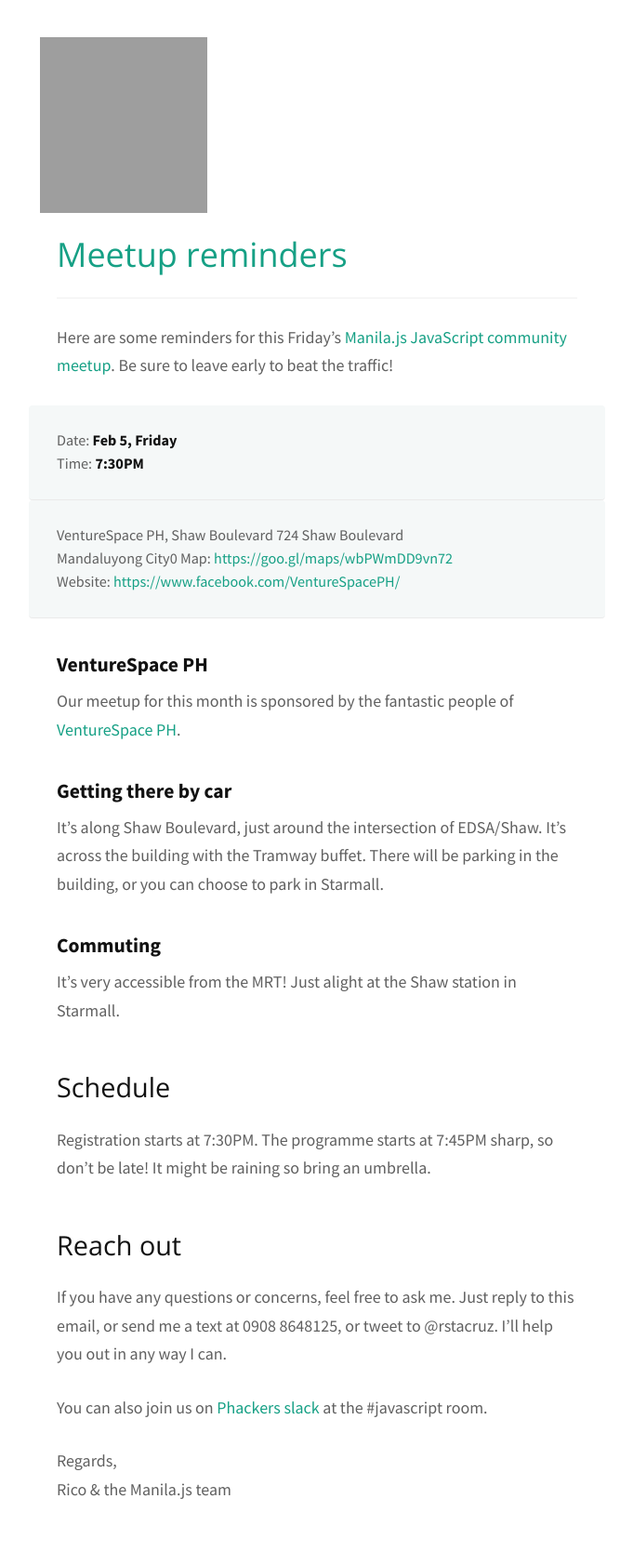
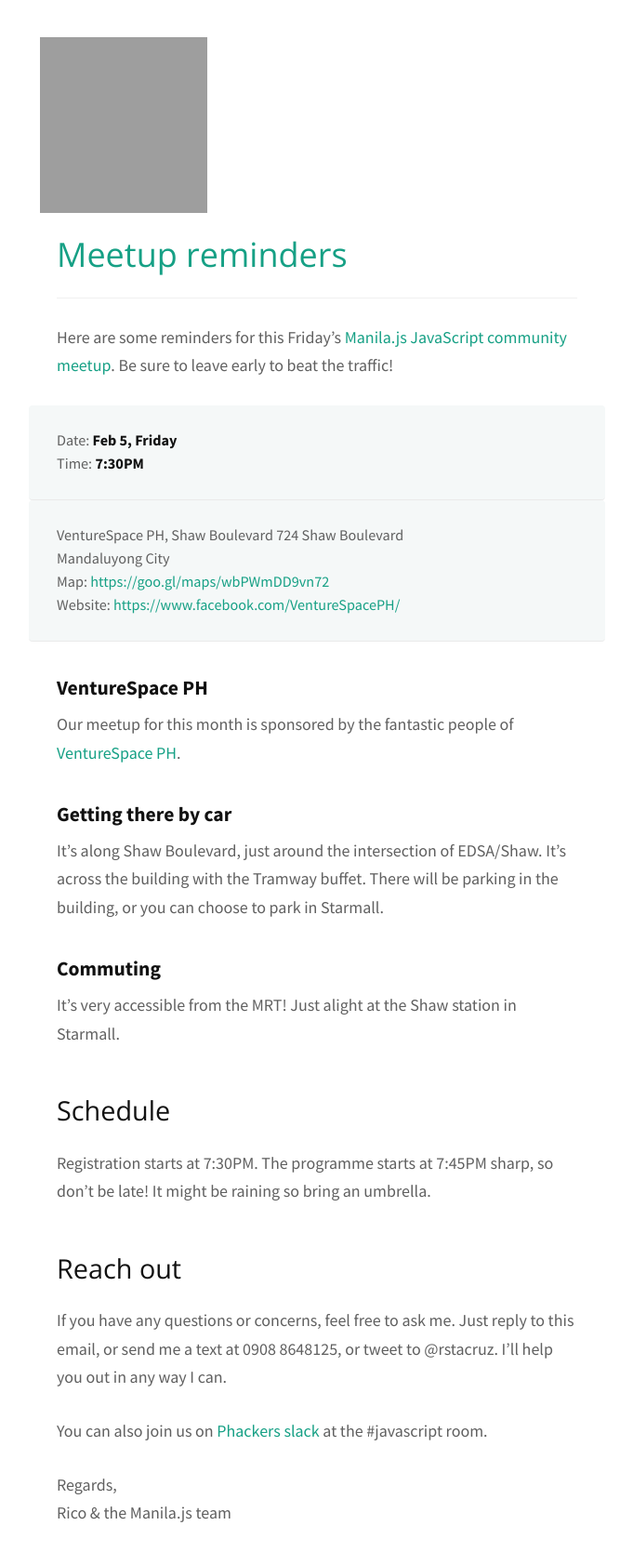
Before and after one commit to manilajs/manilajs.com, a Jekyll site: the page built from _posts/2016-02-01-016-welcome.md, in a window 1280 px wide. Shown: the whole page at 93% size, without its empty margins (299-980 px from the left). Built offline with Jekyll 4.4.1, drawn with Linux system fonts in a browser that asks for light colours; nearby versions of some CDN libraries; some web fonts are replaced; before the commit the page ends 1658 px from its top, so only the background shows below that.

Commit message:
Fix address in welcome

```diff
--- a/_posts/2016-02-01-016-welcome.md
+++ b/_posts/2016-02-01-016-welcome.md
@@ -8,7 +8,7 @@
 
 > VentureSpace PH, Shaw Boulevard
 > 724 Shaw Boulevard<br>
-> Mandaluyong City0
+> Mandaluyong City<br>
 > Map: <https://goo.gl/maps/wbPWmDD9vn72><br>
 > Website: <https://www.facebook.com/VentureSpacePH/>
 
```
